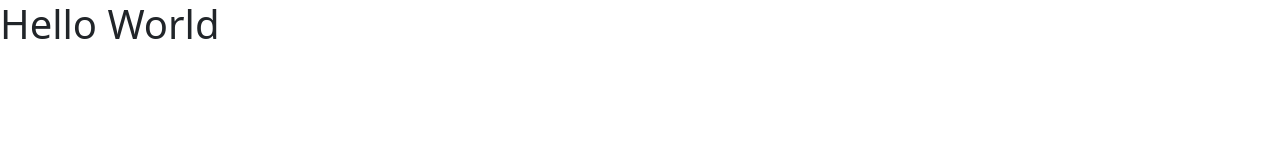
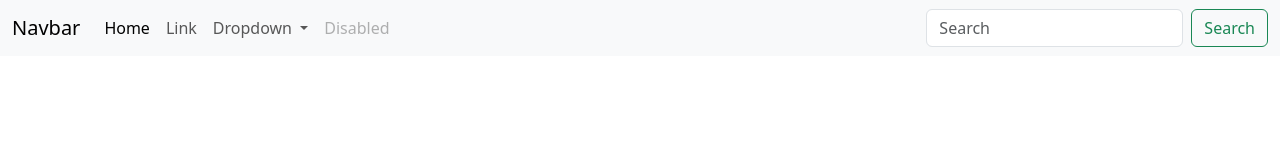
Before and after one commit to Nurzigit/InternetStorer, a plain HTML site: page index.html in a window 1280 px wide. Drawn offline with nearby package versions, Linux system fonts and the light colour scheme.

Commit message:
add new blacks navbar

```diff
--- a/index.html
+++ b/index.html
@@ -8,8 +8,41 @@
     <title>GitHub</title>
 </head>
 <body>
-    <h1>
-        Hello World
-    </h1>
+    <nav class="navbar navbar-expand-lg bg-body-tertiary">
+        <div class="container-fluid">
+          <a class="navbar-brand" href="#">Navbar</a>
+          <button class="navbar-toggler" type="button" data-bs-toggle="collapse" data-bs-target="#navbarSupportedContent" aria-controls="navbarSupportedContent" aria-expanded="false" aria-label="Toggle navigation">
+            <span class="navbar-toggler-icon"></span>
+          </button>
+          <div class="collapse navbar-collapse" id="navbarSupportedContent">
+            <ul class="navbar-nav me-auto mb-2 mb-lg-0">
+              <li class="nav-item">
+                <a class="nav-link active" aria-current="page" href="#">Home</a>
+              </li>
+              <li class="nav-item">
+                <a class="nav-link" href="#">Link</a>
+              </li>
+              <li class="nav-item dropdown">
+                <a class="nav-link dropdown-toggle" href="#" role="button" data-bs-toggle="dropdown" aria-expanded="false">
+                  Dropdown
+                </a>
+                <ul class="dropdown-menu">
+                  <li><a class="dropdown-item" href="#">Action</a></li>
+                  <li><a class="dropdown-item" href="#">Another action</a></li>
+                  <li><hr class="dropdown-divider"></li>
+                  <li><a class="dropdown-item" href="#">Something else here</a></li>
+                </ul>
+              </li>
+              <li class="nav-item">
+                <a class="nav-link disabled" aria-disabled="true">Disabled</a>
+              </li>
+            </ul>
+            <form class="d-flex" role="search">
+              <input class="form-control me-2" type="search" placeholder="Search" aria-label="Search">
+              <button class="btn btn-outline-success" type="submit">Search</button>
+            </form>
+          </div>
+        </div>
+      </nav>
 </body>
 </html>
```
